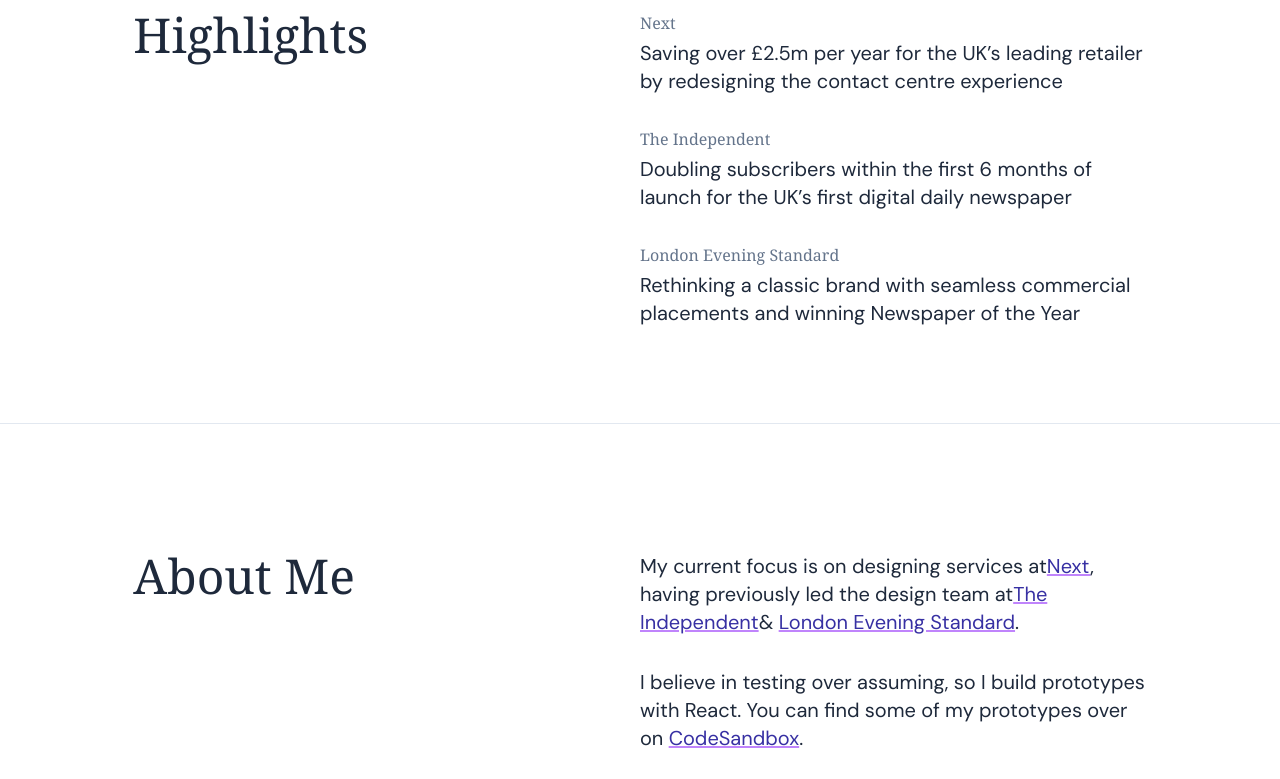
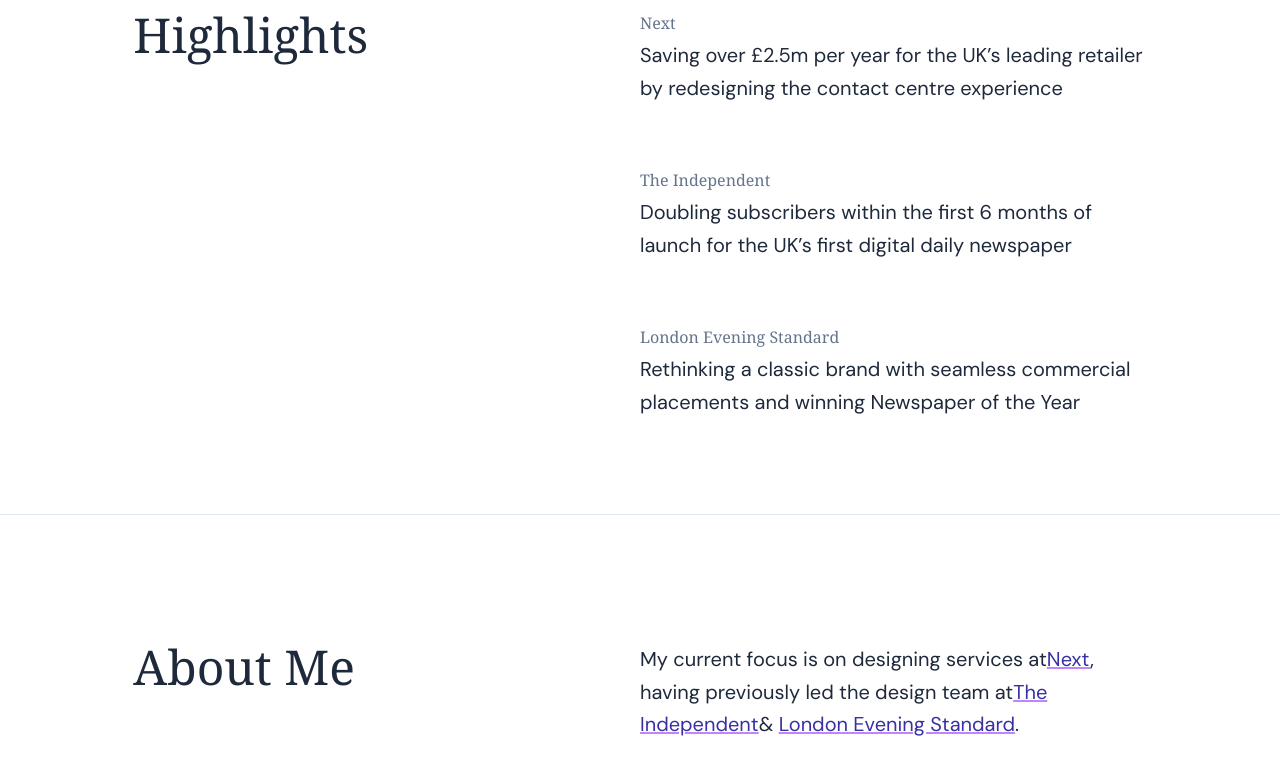
Before and after one commit to danielpape/danielpape.co.uk, a Next.js app: page / in a window 1280 px wide. Shown: the part 1140-1919 px from the top of the page. Built offline with nearby package versions, Linux system fonts and the light colour scheme.

Commit message:
Updated typography on xxl screen width

```diff
--- a/components/aboutme.js
+++ b/components/aboutme.js
@@ -1,12 +1,12 @@
 export default function AboutMe(props) {
   return (
-    <div className="grid grid-cols-12 py-16 my-16 px-8 max-w-screen-xl m-auto border-b border-slate-200">
+    <div className="grid grid-cols-12 py-16 my-16 px-8 m-auto border-b border-slate-200">
       <div className="md:col-start-2 md:col-span-5 col-start-1 col-span-12">
         <h2 className="text-5xl font-serif text-slate-800 pb-16">About Me</h2>
       </div>
       <div className="md:col-start-7 md:col-span-5 col-start-1 col-span-12 flex flex-col gap-8">
-        <div className="flex flex-col gap-8 text-xl text-slate-800">
-          <p>
+        <div className="flex flex-col gap-8 2xl:text-3xl text-xl text-slate-800">
+          <p className="leading-relaxed">
             My current focus is on designing services at
             <a
               href="https://www.next.co.uk"
@@ -33,7 +33,7 @@ export default function AboutMe(props) {
             </a>
             .
           </p>
-          <p>
+          <p className="leading-relaxed">
             I believe in testing over assuming, so I build prototypes with
             React. You can find some of my prototypes over on{" "}
             <a
@@ -45,7 +45,7 @@ export default function AboutMe(props) {
             </a>
             .
           </p>
-          <p>
+          <p className="leading-relaxed">
             I code iOS & Android apps as a hobby, which you can find on the App
             Store & Play Store. In 2013 my first app Eve Alarm was featured by
             Apple & has been downloaded over 100,000 times.
--- a/components/highlights.js
+++ b/components/highlights.js
@@ -1,27 +1,31 @@
 export default function Highlights(props) {
   return (
-    <div className="grid grid-cols-12 py-16 my-16 px-8 max-w-screen-xl m-auto border-b border-slate-200">
+    <div className="grid grid-cols-12 py-16 my-16 px-8 m-auto border-b border-slate-200">
       <div className="md:col-start-2 md:col-span-5 col-start-1 col-span-12">
         <h2 className="text-5xl font-serif text-slate-800 pb-16">Highlights</h2>
       </div>
       <div className="md:col-start-7 md:col-span-5 col-start-1 col-span-12 flex flex-col gap-8">
-        <div className="flex flex-col gap-1">
-          <h3 className="font-serif text-slate-500">Next</h3>
-          <p className="text-xl text-slate-800">
+        <div className="flex flex-col gap-1 2xl:gap-2 pb-8">
+          <h3 className="2xl:text-2xl font-serif text-slate-500">Next</h3>
+          <p className="2xl:text-3xl text-xl text-slate-800 leading-relaxed">
             Saving over £2.5m per year for the UK’s leading retailer by
             redesigning the contact centre experience
           </p>
         </div>
-        <div className="flex flex-col gap-1">
-          <h3 className="font-serif text-slate-500">The Independent</h3>
-          <p className="text-xl text-slate-800">
+        <div className="flex flex-col gap-1 2xl:gap-2 pb-8">
+          <h3 className="2xl:text-2xl font-serif text-slate-500">
+            The Independent
+          </h3>
+          <p className="2xl:text-3xl text-xl text-slate-800 leading-relaxed">
             Doubling subscribers within the first 6 months of launch for the
             UK’s first digital daily newspaper
           </p>
         </div>
-        <div className="flex flex-col gap-1 pb-8">
-          <h3 className="font-serif text-slate-500">London Evening Standard</h3>
-          <p className="text-xl text-slate-800">
+        <div className="flex flex-col gap-1 2xl:gap-2 pb-8">
+          <h3 className="2xl:text-2xl font-serif text-slate-500">
+            London Evening Standard
+          </h3>
+          <p className="2xl:text-3xl text-xl text-slate-800 leading-relaxed">
             Rethinking a classic brand with seamless commercial placements and
             winning Newspaper of the Year
           </p>
--- a/components/intro.js
+++ b/components/intro.js
@@ -1,6 +1,6 @@
 export default function Intro() {
   return (
-    <section className="text-xl max-w-screen-xl m-auto border-b border-slate-200">
+    <section className="2xl:text-3xl text-xl m-auto border-b border-slate-200">
       <div className="absolute top-0 right-0 -z-10">
         <svg
           width={1280}
```
